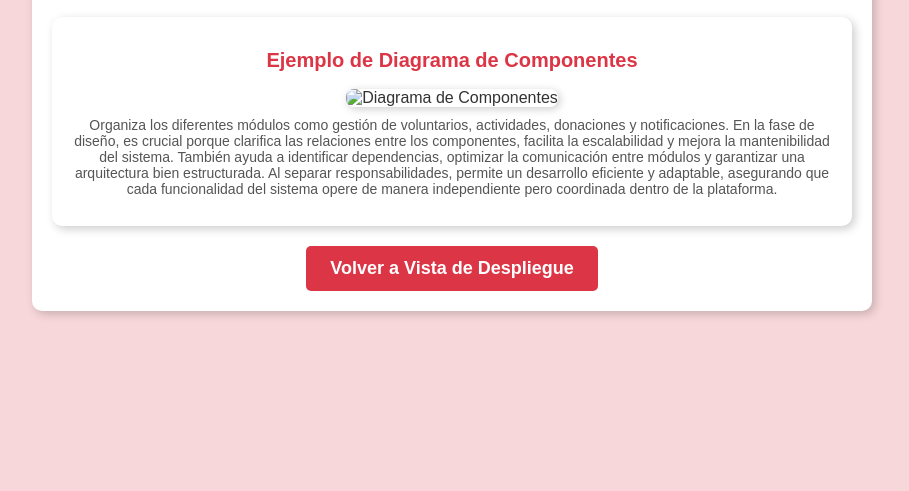
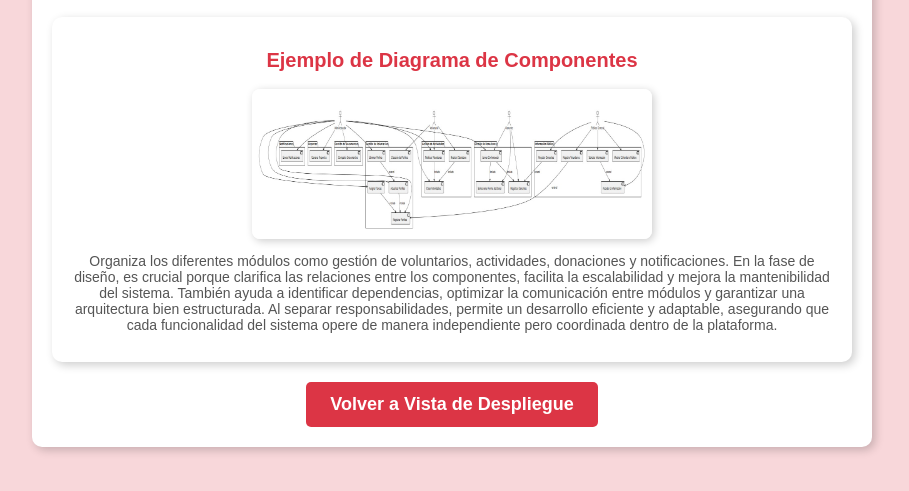
Before and after one commit to Oz4445/pagina-2.0, a plain HTML site: page diagrama_componentes.html in a window 1280 px wide. Shown: the part 91-582 px from the top of the page, without its empty margins (188-1097 px from the left). Drawn offline with Linux system fonts and the light colour scheme.

Commit message:
Update diagrama_componentes.html

```diff
--- a/diagrama_componentes.html
+++ b/diagrama_componentes.html
@@ -12,7 +12,7 @@
 
         <div class="diagram-section">
             <h2>Ejemplo de Diagrama de Componentes</h2>
-            <img src="imagenes/componentes.jpg" alt="Diagrama de Componentes" class="zoomable">
+            <img src="componentes.jpg" alt="Diagrama de Componentes" class="zoomable">
             <p>Organiza los diferentes módulos como gestión de voluntarios, actividades, donaciones y notificaciones. En la fase de diseño, es crucial porque clarifica las relaciones entre los componentes, facilita la escalabilidad y mejora la mantenibilidad del sistema. También ayuda a identificar dependencias, optimizar la comunicación entre módulos y garantizar una arquitectura bien estructurada. Al separar responsabilidades, permite un desarrollo eficiente y adaptable, asegurando que cada funcionalidad del sistema opere de manera independiente pero coordinada dentro de la plataforma.</p>
         </div>
 
```
